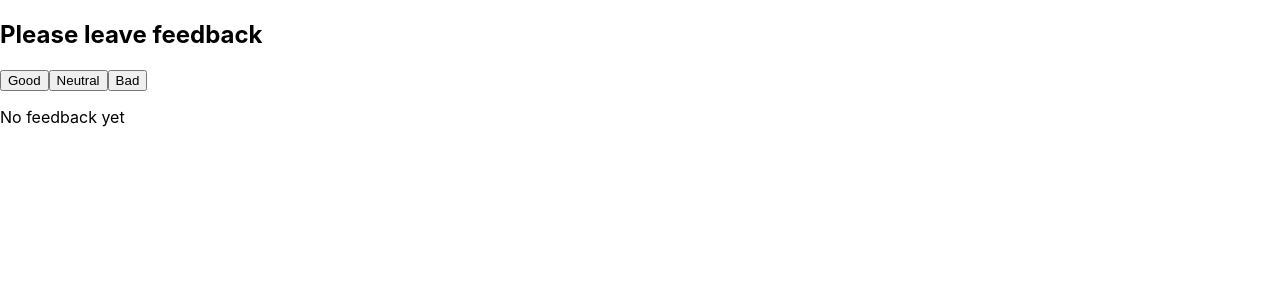
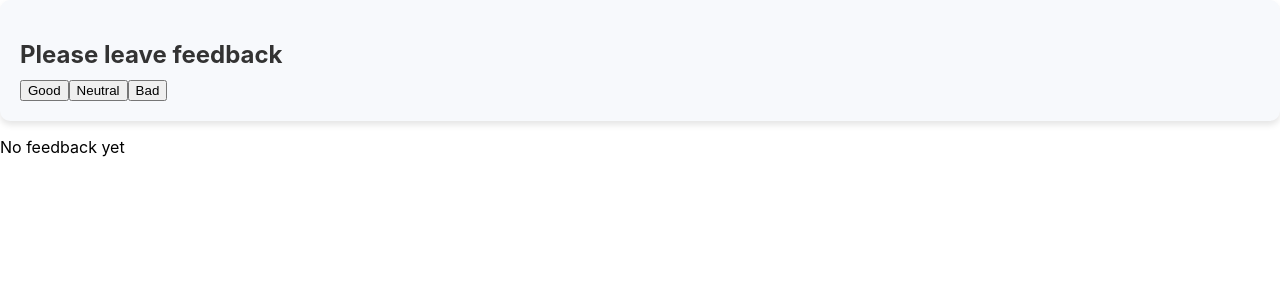
Before and after one commit to DanikJA/goit-react-hw-02-feedback, a React (Create React App) app: page / in a window 1280 px wide. Shown: the top 300 px of the page. Built offline with nearby package versions, Linux system fonts and the light colour scheme.

Commit message:
added some styles

```diff
--- a/package.json
+++ b/package.json
@@ -10,6 +10,7 @@
     "react": "^18.1.0",
     "react-dom": "^18.1.0",
     "react-scripts": "5.0.1",
+    "styled-components": "^6.1.13",
     "web-vitals": "^2.1.3"
   },
   "scripts": {
--- a/src/components/Section/Section.jsx
+++ b/src/components/Section/Section.jsx
@@ -1,8 +1,10 @@
+import { StyledSection } from './SectionStyled';
+
 export const Section = ({ title, children }) => {
   return (
-    <section>
+    <StyledSection>
       <h2>{title}</h2>
       {children}
-    </section>
+    </StyledSection>
   );
 };
--- a/src/components/Section/SectionStyled.jsx
+++ b/src/components/Section/SectionStyled.jsx
@@ -0,0 +1,14 @@
+import styled from 'styled-components';
+
+export const StyledSection = styled.section`
+  padding: 20px;
+  background-color: #f7f9fc;
+  border-radius: 10px;
+  box-shadow: 0 4px 6px rgba(0, 0, 0, 0.1);
+
+  h2 {
+    font-size: 24px;
+    color: #333;
+    margin-bottom: 10px;
+  }
+`;
```
Also changed, not shown: 1 other file (tests, documents, lock files or other folders).
